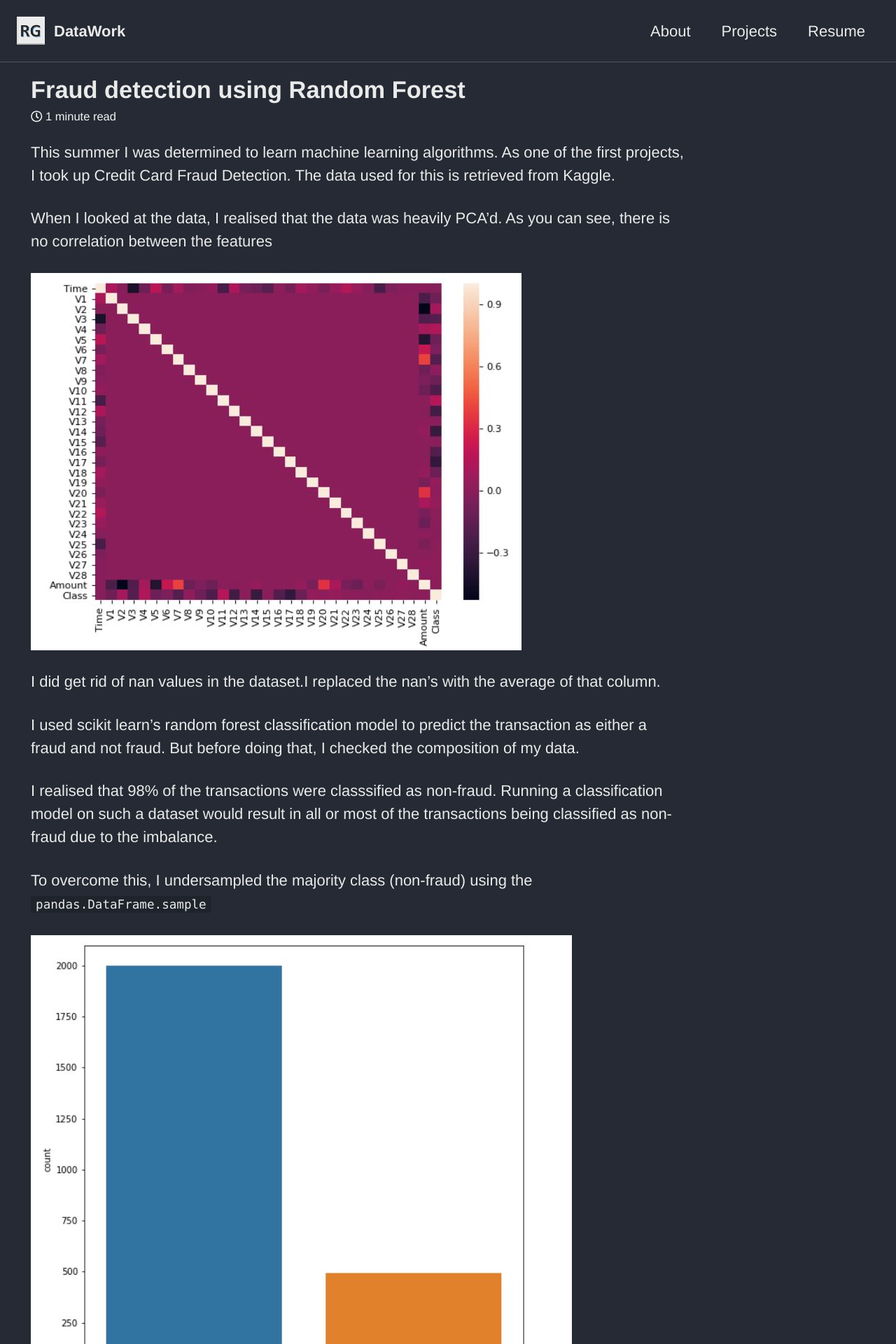
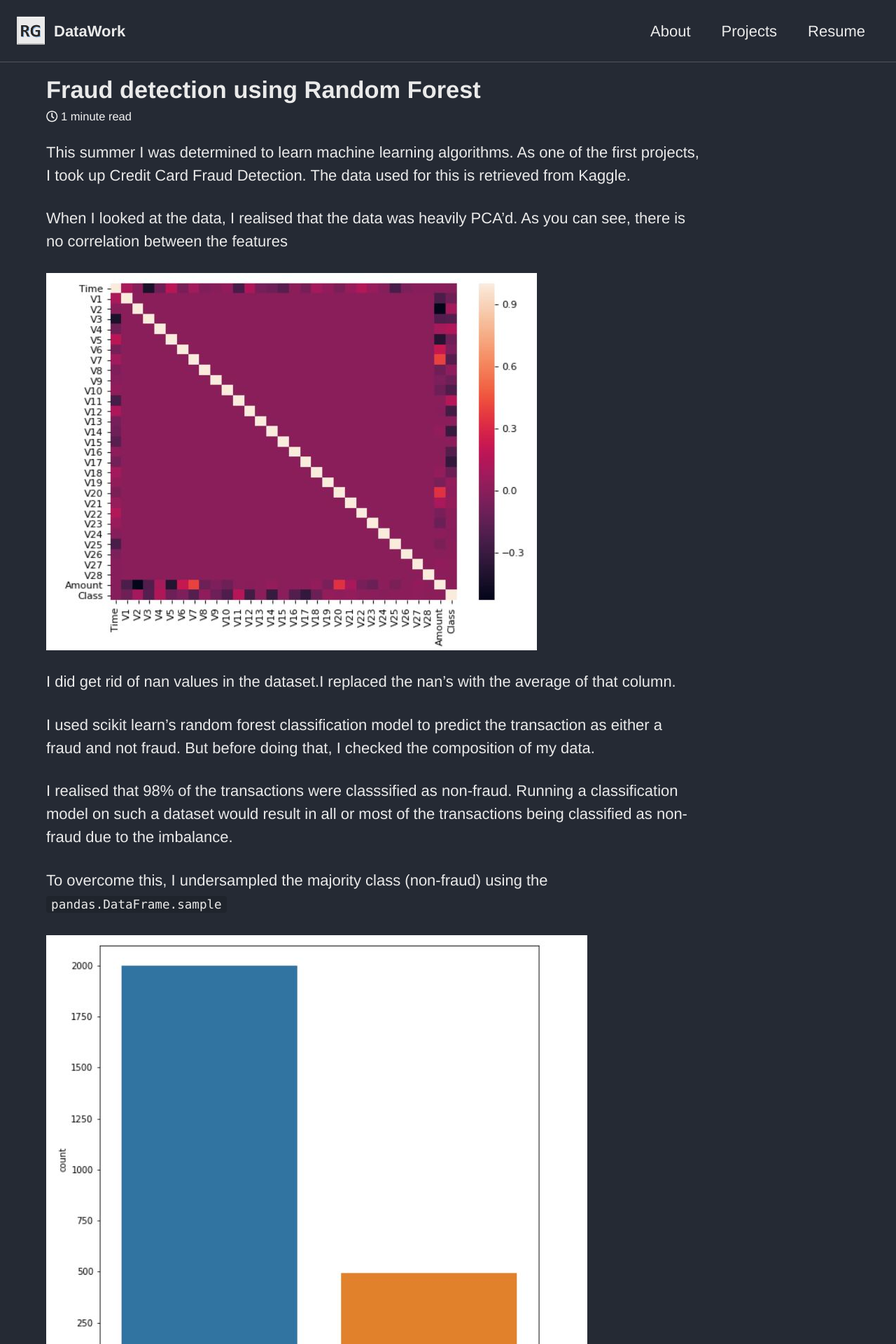
Before and after one commit to rohitgang/rohitgang.github.io, a Jekyll site: the page built from _posts/2019-07-03-frauddetect.md, in a window 1280 px wide. Shown: the top 1920 px of the page at 70% size. Built offline with Jekyll 4.4.1, drawn with Linux system fonts in a browser that asks for light colours; cached includes are drawn as plain includes; nearby versions of some CDN libraries.

Commit message:
Update _page.scss

```diff
--- a/_sass/minimal-mistakes/_page.scss
+++ b/_sass/minimal-mistakes/_page.scss
@@ -34,7 +34,7 @@
   .page__inner-wrap {
     float: left;
     margin-top: 1em;
-    margin-left: 1em;
+    margin-left: 2em;
     margin-right: 0;
     width: 100%;
     clear: both;
@@ -48,7 +48,7 @@
       position: relative;
       float: left;
       margin-left: 2em;
-      margin-right: 2em;
+      margin-right: 0;
       width: 100%;
       clear: both;
     }
```
